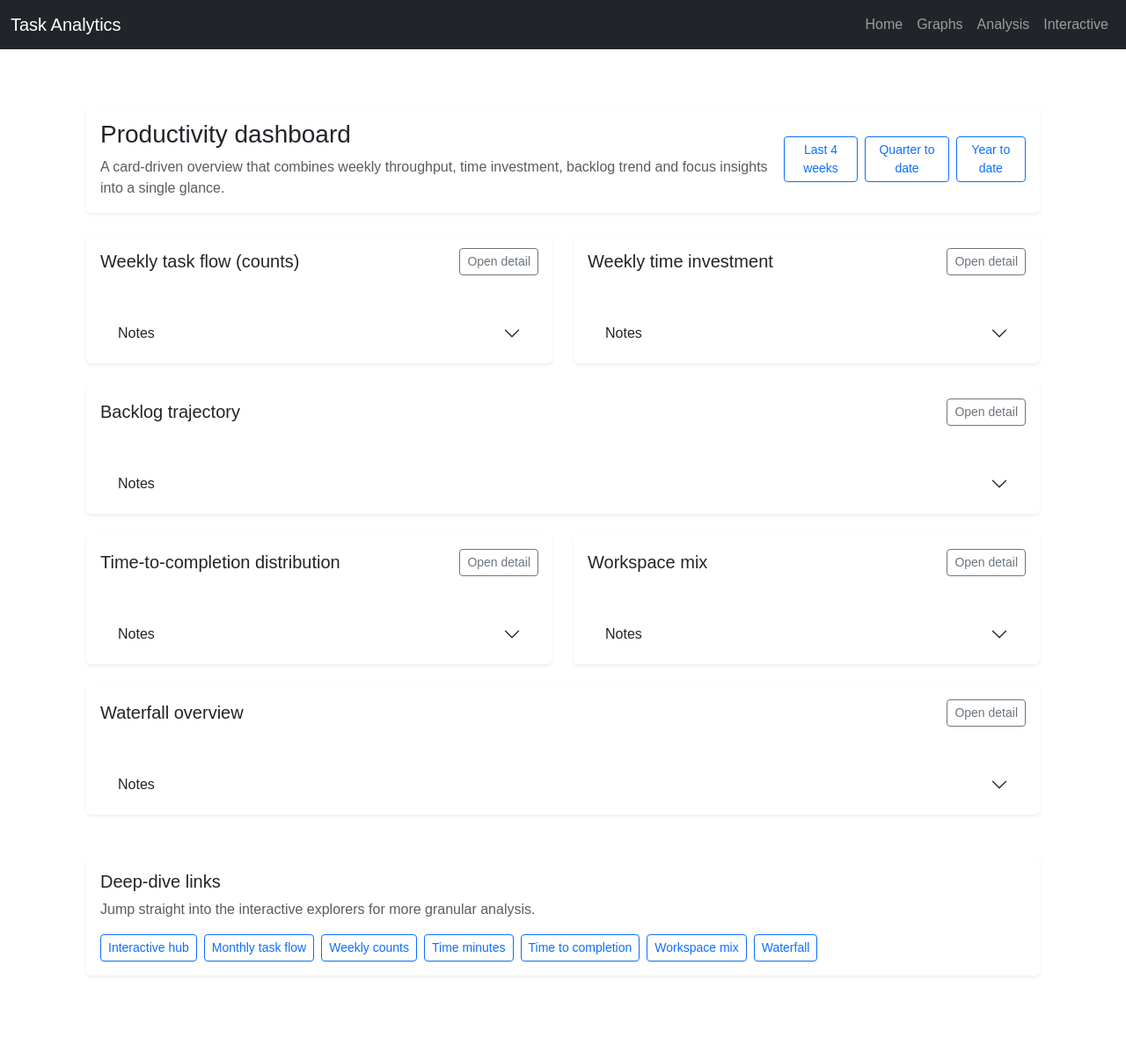
After one commit to Sentexi/AB-Productivity, a Flask app: template app/templates/dashboard.html in a window 1280 px wide. The commit adds this page. Shown: the whole page at 88% size. Run offline with Flask 3, Linux system fonts and the light colour scheme; the template is opened without the code that fills it, so the values that code supplies are empty; parts of the project's set-up code (start-up, migrations or seed data) failed here and were passed over.

Commit message:
Add consolidated dashboard endpoint and shared data prep

```diff
--- a/app/app.py
+++ b/app/app.py
@@ -2,10 +2,12 @@ import os
 import glob
 import sqlite3
 import sys
-from datetime import datetime
+from datetime import datetime, timedelta
 
 from flask import Flask, render_template
 import plotly.offline as pyo
+import plotly.graph_objects as go
+import pandas as pd
 
 BASE_DIR = os.path.dirname(__file__)
 ROOT_DIR = os.path.abspath(os.path.join(BASE_DIR, '..'))
@@ -32,6 +34,10 @@ from src.report import (
     interactive_workspace_piecharts,
     interactive_daily_time_backlog,
     interactive_waterfall,
+    prepare_weekly_time_minutes,
+    prepare_daily_time_backlog,
+    prepare_weekly_task_flow_counts,
+    prepare_ttc_statistics,
 )
 app = Flask(__name__, static_folder="static", template_folder="templates")
 
@@ -128,8 +134,272 @@ def interactive_index():
     return render_template('interactive/index.html')
 
 
+@app.route('/dashboard')
+def dashboard():
+    if df_global is None or analysis_global is None:
+        _load_data()
+
+    weekly_minutes = prepare_weekly_time_minutes(df_global)
+    weekly_counts = prepare_weekly_task_flow_counts(df_global)
+    daily_backlog = prepare_daily_time_backlog(df_global)
+    ttc_stats, ttc_done = prepare_ttc_statistics(df_global)
+
+    kpi_cards = []
+
+    # Weekly Throughput
+    if not weekly_counts.empty:
+        weekly_counts_sorted = weekly_counts.sort_values('week_start')
+        latest_week = weekly_counts_sorted.iloc[-1]
+        prev_week = weekly_counts_sorted.iloc[-2] if len(weekly_counts_sorted) > 1 else None
+        delta_done = (
+            latest_week['tasks_done'] - prev_week['tasks_done']
+            if prev_week is not None
+            else None
+        )
+        spark_weeks = weekly_counts_sorted.tail(8)
+        spark_div = _sparkline_div(
+            spark_weeks['label'],
+            spark_weeks['tasks_done'] - spark_weeks['tasks_created'],
+            color="#198754",
+        )
+        kpi_cards.append(
+            {
+                'title': 'Weekly Throughput',
+                'primary': f"{int(latest_week['tasks_done'])} done",
+                'secondary': f"{int(latest_week['tasks_created'])} created",
+                'delta': _format_delta(delta_done, unit=" vs prior"),
+                'sparkline': spark_div,
+                'footer': f"Week of {latest_week['label']}",
+            }
+        )
+
+    # Time Investment
+    if not weekly_minutes.empty:
+        weekly_minutes_sorted = weekly_minutes.sort_values('week_start')
+        latest_time = weekly_minutes_sorted.iloc[-1]
+        variance = latest_time['actual_minutes'] - latest_time['estimated_minutes']
+        spark_time = weekly_minutes_sorted.tail(8)
+        spark_div = _sparkline_div(
+            spark_time['label'],
+            spark_time['actual_minutes'],
+            color="#0d6efd",
+        )
+        delta = _format_delta(variance, unit=" min", invert=True)
+        kpi_cards.append(
+            {
+                'title': 'Time Investment',
+                'primary': f"{int(latest_time['actual_minutes']):,} min actual",
+                'secondary': f"{int(latest_time['estimated_minutes']):,} min planned",
+                'delta': delta,
+                'sparkline': spark_div,
+                'footer': 'Variance vs plan (lower is better)',
+            }
+        )
+
+    # Backlog Snapshot
+    if not daily_backlog.empty:
+        daily_sorted = daily_backlog.sort_values('date')
+        latest_day = daily_sorted.iloc[-1]
+        prev_day = daily_sorted.iloc[-2] if len(daily_sorted) > 1 else None
+        delta_backlog = (
+            latest_day['cumulative_backlog'] - prev_day['cumulative_backlog']
+            if prev_day is not None
+            else None
+        )
+        spark_daily = daily_sorted.tail(14)
+        spark_div = _sparkline_div(
+            spark_daily['date'],
+            spark_daily['cumulative_backlog'],
+            color="#6610f2",
+        )
+        kpi_cards.append(
+            {
+                'title': 'Backlog Snapshot',
+                'primary': _format_number(latest_day['cumulative_backlog'], unit=' min'),
+                'secondary': f"Net {int(latest_day['net_change']):,} min last day",
+                'delta': _format_delta(delta_backlog, unit=' min', invert=True),
+                'sparkline': spark_div,
+                'footer': f"Updated {latest_day['date']:%b %d, %Y}",
+            }
+        )
+
+    # Median TTC
+    stats = ttc_stats
+    recent_median = stats.get('recent_median')
+    overall_median = stats.get('overall_median')
+    if recent_median is not None or overall_median is not None:
+        delta_value = None
+        if recent_median is not None and overall_median is not None:
+            delta_value = recent_median - overall_median
+        recent_series = (
+            ttc_done.sort_values('Last edited').tail(30)
+            if not ttc_done.empty
+            else pd.DataFrame(columns=['Last edited', 'TTC'])
+        )
+        spark_div = _sparkline_div(
+            recent_series['Last edited'],
+            recent_series['TTC'],
+            color="#fd7e14",
+        )
+        kpi_cards.append(
+            {
+                'title': 'Median TTC',
+                'primary': _format_number(recent_median, unit=' days'),
+                'secondary': f"Overall { _format_number(overall_median, unit=' days') }",
+                'delta': _format_delta(delta_value, unit=' days', invert=True),
+                'sparkline': spark_div,
+                'footer': f"{stats.get('recent_count', 0)} tasks completed in window",
+            }
+        )
+
+    # Workspace Focus (last 30 days)
+    if not df_global.empty:
+        df_workspace = df_global.copy()
+        df_workspace['Created time'] = pd.to_datetime(df_workspace['Created time'], errors='coerce')
+        cutoff_date = datetime.now() - timedelta(days=30)
+        recent_workspace = df_workspace[df_workspace['Created time'] >= cutoff_date]
+        if recent_workspace.empty:
+            recent_workspace = df_workspace
+        workspace_counts = (
+            recent_workspace.groupby('Workspace').size().sort_values(ascending=False)
+        )
+        if not workspace_counts.empty:
+            top_workspace_raw = workspace_counts.index[0]
+            top_workspace = (
+                str(top_workspace_raw)
+                if pd.notna(top_workspace_raw)
+                else 'Unspecified'
+            )
+            total_recent = workspace_counts.sum()
+            share = workspace_counts.iloc[0] / total_recent * 100 if total_recent else 0
+            spark_div = None
+            if workspace_counts.shape[0] > 1:
+                share_series = (
+                    recent_workspace
+                    .set_index('Created time')
+                    .groupby(pd.Grouper(freq='W'))['Workspace']
+                    .apply(lambda x: (x == top_workspace).mean() * 100)
+                    .dropna()
+                )
+                spark_div = _sparkline_div(
+                    share_series.index.strftime('%Y-%m-%d'),
+                    share_series.values,
+                    color="#20c997",
+                )
+            kpi_cards.append(
+                {
+                    'title': 'Workspace Focus',
+                    'primary': f"{top_workspace}",
+                    'secondary': f"{share:.1f}% of last 30 days",
+                    'delta': {'text': '', 'is_positive': True},
+                    'sparkline': spark_div,
+                    'footer': 'Share of tasks by workspace',
+                }
+            )
+
+    # Flow Streak
+    if not daily_backlog.empty:
+        streak = 0
+        for change in reversed(daily_backlog.sort_values('date')['net_change']):
+            if change <= 0:
+                streak += 1
+            else:
+                break
+        spark_div = _sparkline_div(
+            daily_backlog.tail(14)['date'],
+            daily_backlog.tail(14)['net_change'],
+            color="#dc3545",
+        )
+        kpi_cards.append(
+            {
+                'title': 'Flow Streak',
+                'primary': f"{streak} day streak",
+                'secondary': 'Completions ≥ inflow',
+                'delta': _format_delta(
+                    daily_backlog.iloc[-1]['net_change'],
+                    unit=' min net',
+                    invert=True,
+                ),
+                'sparkline': spark_div,
+                'footer': 'Recent daily net changes',
+            }
+        )
+
+    # Trend charts for dashboard sections
+    weekly_counts_fig = interactive_weekly_task_flow_counts(df_global)
+    weekly_counts_div = _fig_to_div(weekly_counts_fig)
+
+    weekly_minutes_fig = interactive_weekly_time_minutes(df_global)
+    weekly_minutes_div = _fig_to_div(weekly_minutes_fig)
+
+    backlog_fig = interactive_daily_time_backlog(df_global)
+    backlog_div = _fig_to_div(backlog_fig)
+
+    ttc_fig = interactive_ttc_histogram(df_global)
+    ttc_div = _fig_to_div(ttc_fig)
+
+    workspace_fig = interactive_workspace_piecharts(df_global)
+    workspace_div = _fig_to_div(workspace_fig)
+
+    waterfall_fig = interactive_waterfall(df_global)
+    waterfall_div = _fig_to_div(waterfall_fig)
+
+    return render_template(
+        'dashboard.html',
+        kpi_cards=kpi_cards,
+        weekly_counts_div=weekly_counts_div,
+        weekly_minutes_div=weekly_minutes_div,
+        backlog_div=backlog_div,
+        ttc_div=ttc_div,
+        workspace_div=workspace_div,
+        waterfall_div=waterfall_div,
+    )
+
+
 def _fig_to_div(fig):
     return pyo.plot(fig, output_type='div', include_plotlyjs='cdn')
+
+
+def _format_number(value, unit=""):
+    if value is None:
+        return "—"
+    if isinstance(value, float) and value.is_integer():
+        value = int(value)
+    formatted = f"{value:,.0f}" if isinstance(value, int) else f"{value:,.1f}"
+    return f"{formatted}{unit}"
+
+
+def _format_delta(value, unit="", invert=False):
+    if value is None:
+        return {"text": "", "is_positive": False}
+    sign = "" if value < 0 else "+"
+    text = f"{sign}{value:,.1f}{unit}" if isinstance(value, float) else f"{sign}{int(value)}{unit}"
+    is_positive = value >= 0
+    if invert:
+        is_positive = not is_positive
+    return {"text": text, "is_positive": is_positive}
+
+
+def _sparkline_div(x_values, y_values, color="#0d6efd"):
+    if len(x_values) == 0:
+        return None
+    fig = go.Figure()
+    fig.add_trace(
+        go.Scatter(
+            x=x_values,
+            y=y_values,
+            mode="lines",
+            line=dict(color=color, width=2),
+            hoverinfo="skip",
+        )
+    )
+    fig.update_layout(
+        margin=dict(l=0, r=0, t=0, b=0),
+        xaxis=dict(visible=False),
+        yaxis=dict(visible=False),
+        height=120,
+    )
+    return _fig_to_div(fig)
 
 
 @app.route('/interactive/ttc')
--- /dev/null
+++ b/app/templates/dashboard.html
@@ -0,0 +1,245 @@
+{% extends 'base.html' %}
+{% block content %}
+<div class="container-xxl py-4">
+  <div class="row g-4 mb-4">
+    <div class="col-12">
+      <div class="card shadow-sm border-0">
+        <div class="card-body d-flex flex-column flex-lg-row justify-content-between align-items-lg-center">
+          <div>
+            <h1 class="h3 mb-2">Productivity dashboard</h1>
+            <p class="text-muted mb-0">A card-driven overview that combines weekly throughput, time investment, backlog trend and focus insights into a single glance.</p>
+          </div>
+          <div class="d-flex gap-2 mt-3 mt-lg-0">
+            <button class="btn btn-outline-primary btn-sm" type="button">Last 4 weeks</button>
+            <button class="btn btn-outline-primary btn-sm" type="button">Quarter to date</button>
+            <button class="btn btn-outline-primary btn-sm" type="button">Year to date</button>
+          </div>
+        </div>
+      </div>
+    </div>
+  </div>
+
+  <div class="row g-4 row-cols-1 row-cols-md-2 row-cols-xl-3 mb-4">
+    {% for card in kpi_cards %}
+    <div class="col">
+      <div class="card h-100 shadow-sm border-0">
+        <div class="card-body">
+          <div class="d-flex justify-content-between align-items-start mb-3">
+            <div>
+              <h2 class="h6 text-uppercase text-muted mb-1">{{ card.title }}</h2>
+              <div class="fs-4 fw-semibold">{{ card.primary }}</div>
+            </div>
+            {% if card.delta and card.delta.text and card.delta.text != '' %}
+            <span class="badge rounded-pill {% if card.delta.is_positive %}bg-success-subtle text-success{% else %}bg-danger-subtle text-danger{% endif %}">{{ card.delta.text }}</span>
+            {% endif %}
+          </div>
+          <p class="text-muted small mb-2">{{ card.secondary }}</p>
+          {% if card.sparkline %}
+          <div class="ratio" style="--bs-aspect-ratio:30%; min-height:120px;">
+            {{ card.sparkline|safe }}
+          </div>
+          {% endif %}
+        </div>
+        <div class="card-footer bg-transparent border-0 text-muted small">
+          {{ card.footer }}
+        </div>
+      </div>
+    </div>
+    {% endfor %}
+  </div>
+
+  <div class="row g-4 mb-4">
+    <div class="col-12 col-xl-6">
+      <div class="card h-100 shadow-sm border-0">
+        <div class="card-body">
+          <div class="d-flex justify-content-between align-items-center mb-3">
+            <h3 class="h5 mb-0">Weekly task flow (counts)</h3>
+            <a href="{{ url_for('interactive_taskflow_weekly') }}" class="btn btn-sm btn-outline-secondary">Open detail</a>
+          </div>
+          {{ weekly_counts_div|safe }}
+        </div>
+        <div class="card-footer bg-transparent border-0">
+          <div class="accordion" id="weeklyCountsNotes">
+            <div class="accordion-item border-0">
+              <h2 class="accordion-header" id="weeklyCountsHeading">
+                <button class="accordion-button collapsed" type="button" data-bs-toggle="collapse" data-bs-target="#weeklyCountsCollapse" aria-expanded="false" aria-controls="weeklyCountsCollapse">
+                  Notes
+                </button>
+              </h2>
+              <div id="weeklyCountsCollapse" class="accordion-collapse collapse" data-bs-parent="#weeklyCountsNotes">
+                <div class="accordion-body text-muted">
+                  Created work is rendered as red bars (negative axis) while completions appear in green, helping you spot throughput balance shifts week over week.
+                </div>
+              </div>
+            </div>
+          </div>
+        </div>
+      </div>
+    </div>
+    <div class="col-12 col-xl-6">
+      <div class="card h-100 shadow-sm border-0">
+        <div class="card-body">
+          <div class="d-flex justify-content-between align-items-center mb-3">
+            <h3 class="h5 mb-0">Weekly time investment</h3>
+            <a href="{{ url_for('interactive_time_minutes') }}" class="btn btn-sm btn-outline-secondary">Open detail</a>
+          </div>
+          {{ weekly_minutes_div|safe }}
+        </div>
+        <div class="card-footer bg-transparent border-0">
+          <div class="accordion" id="weeklyMinutesNotes">
+            <div class="accordion-item border-0">
+              <h2 class="accordion-header" id="weeklyMinutesHeading">
+                <button class="accordion-button collapsed" type="button" data-bs-toggle="collapse" data-bs-target="#weeklyMinutesCollapse" aria-expanded="false" aria-controls="weeklyMinutesCollapse">
+                  Notes
+                </button>
+              </h2>
+              <div id="weeklyMinutesCollapse" class="accordion-collapse collapse" data-bs-parent="#weeklyMinutesNotes">
+                <div class="accordion-body text-muted">
+                  Estimated minutes sit below the axis while delivered minutes sit above, so positive area indicates clearings of planned workload.
+                </div>
+              </div>
+            </div>
+          </div>
+        </div>
+      </div>
+    </div>
+  </div>
+
+  <div class="row g-4 mb-4">
+    <div class="col-12">
+      <div class="card h-100 shadow-sm border-0">
+        <div class="card-body">
+          <div class="d-flex justify-content-between align-items-center mb-3">
+            <h3 class="h5 mb-0">Backlog trajectory</h3>
+            <a href="{{ url_for('interactive_time_minutes') }}#backlog" class="btn btn-sm btn-outline-secondary">Open detail</a>
+          </div>
+          {{ backlog_div|safe }}
+        </div>
+        <div class="card-footer bg-transparent border-0">
+          <div class="accordion" id="backlogNotes">
+            <div class="accordion-item border-0">
+              <h2 class="accordion-header" id="backlogHeading">
+                <button class="accordion-button collapsed" type="button" data-bs-toggle="collapse" data-bs-target="#backlogCollapse" aria-expanded="false" aria-controls="backlogCollapse">
+                  Notes
+                </button>
+              </h2>
+              <div id="backlogCollapse" class="accordion-collapse collapse" data-bs-parent="#backlogNotes">
+                <div class="accordion-body text-muted">
+                  Bars highlight daily net backlog change, while the black line tracks cumulative minutes to reveal inflection points.
+                </div>
+              </div>
+            </div>
+          </div>
+        </div>
+      </div>
+    </div>
+  </div>
+
+  <div class="row g-4 mb-4">
+    <div class="col-12 col-xl-6">
+      <div class="card h-100 shadow-sm border-0">
+        <div class="card-body">
+          <div class="d-flex justify-content-between align-items-center mb-3">
+            <h3 class="h5 mb-0">Time-to-completion distribution</h3>
+            <a href="{{ url_for('interactive_ttc') }}" class="btn btn-sm btn-outline-secondary">Open detail</a>
+          </div>
+          {{ ttc_div|safe }}
+        </div>
+        <div class="card-footer bg-transparent border-0">
+          <div class="accordion" id="ttcNotes">
+            <div class="accordion-item border-0">
+              <h2 class="accordion-header" id="ttcHeading">
+                <button class="accordion-button collapsed" type="button" data-bs-toggle="collapse" data-bs-target="#ttcCollapse" aria-expanded="false" aria-controls="ttcCollapse">
+                  Notes
+                </button>
+              </h2>
+              <div id="ttcCollapse" class="accordion-collapse collapse" data-bs-parent="#ttcNotes">
+                <div class="accordion-body text-muted">
+                  Switch the dropdown to isolate yearly cohorts and monitor how cycle times shift over time without losing the aggregate view.
+                </div>
+              </div>
+            </div>
+          </div>
+        </div>
+      </div>
+    </div>
+    <div class="col-12 col-xl-6">
+      <div class="card h-100 shadow-sm border-0">
+        <div class="card-body">
+          <div class="d-flex justify-content-between align-items-center mb-3">
+            <h3 class="h5 mb-0">Workspace mix</h3>
+            <a href="{{ url_for('interactive_workspace') }}" class="btn btn-sm btn-outline-secondary">Open detail</a>
+          </div>
+          {{ workspace_div|safe }}
+        </div>
+        <div class="card-footer bg-transparent border-0">
+          <div class="accordion" id="workspaceNotes">
+            <div class="accordion-item border-0">
+              <h2 class="accordion-header" id="workspaceHeading">
+                <button class="accordion-button collapsed" type="button" data-bs-toggle="collapse" data-bs-target="#workspaceCollapse" aria-expanded="false" aria-controls="workspaceCollapse">
+                  Notes
+                </button>
+              </h2>
+              <div id="workspaceCollapse" class="accordion-collapse collapse" data-bs-parent="#workspaceNotes">
+                <div class="accordion-body text-muted">
+                  Click legend items to isolate a workspace and gauge how its contribution has changed across time ranges.
+                </div>
+              </div>
+            </div>
+          </div>
+        </div>
+      </div>
+    </div>
+  </div>
+
+  <div class="row g-4 mb-5">
+    <div class="col-12">
+      <div class="card h-100 shadow-sm border-0">
+        <div class="card-body">
+          <div class="d-flex justify-content-between align-items-center mb-3">
+            <h3 class="h5 mb-0">Waterfall overview</h3>
+            <a href="{{ url_for('interactive_waterfall_route') }}" class="btn btn-sm btn-outline-secondary">Open detail</a>
+          </div>
+          {{ waterfall_div|safe }}
+        </div>
+        <div class="card-footer bg-transparent border-0">
+          <div class="accordion" id="waterfallNotes">
+            <div class="accordion-item border-0">
+              <h2 class="accordion-header" id="waterfallHeading">
+                <button class="accordion-button collapsed" type="button" data-bs-toggle="collapse" data-bs-target="#waterfallCollapse" aria-expanded="false" aria-controls="waterfallCollapse">
+                  Notes
+                </button>
+              </h2>
+              <div id="waterfallCollapse" class="accordion-collapse collapse" data-bs-parent="#waterfallNotes">
+                <div class="accordion-body text-muted">
+                  The waterfall combines weekly net changes and cumulative totals to surface inflection points in backlog health.
+                </div>
+              </div>
+            </div>
+          </div>
+        </div>
+      </div>
+    </div>
+  </div>
+
+  <div class="row g-4 mb-5">
+    <div class="col-12">
+      <div class="card shadow-sm border-0">
+        <div class="card-body">
+          <h3 class="h5">Deep-dive links</h3>
+          <p class="text-muted">Jump straight into the interactive explorers for more granular analysis.</p>
+          <div class="d-flex flex-wrap gap-2">
+            <a href="{{ url_for('interactive_index') }}" class="btn btn-outline-primary btn-sm">Interactive hub</a>
+            <a href="{{ url_for('interactive_taskflow') }}" class="btn btn-outline-primary btn-sm">Monthly task flow</a>
+            <a href="{{ url_for('interactive_taskflow_weekly') }}" class="btn btn-outline-primary btn-sm">Weekly counts</a>
+            <a href="{{ url_for('interactive_time_minutes') }}" class="btn btn-outline-primary btn-sm">Time minutes</a>
+            <a href="{{ url_for('interactive_ttc') }}" class="btn btn-outline-primary btn-sm">Time to completion</a>
+            <a href="{{ url_for('interactive_workspace') }}" class="btn btn-outline-primary btn-sm">Workspace mix</a>
+            <a href="{{ url_for('interactive_waterfall_route') }}" class="btn btn-outline-primary btn-sm">Waterfall</a>
+          </div>
+        </div>
+      </div>
+    </div>
+  </div>
+</div>
+{% endblock %}
--- a/app/templates/index.html
+++ b/app/templates/index.html
@@ -3,4 +3,8 @@
 {% block content %}
 <h1 class="mt-4">Task Analytics Dashboard</h1>
 <p class="lead">Welcome! View the generated graphs and analyses from your latest export.</p>
+<div class="mt-4 d-flex flex-wrap gap-3">
+  <a class="btn btn-primary" href="{{ url_for('dashboard') }}">Open consolidated dashboard</a>
+  <a class="btn btn-outline-secondary" href="{{ url_for('interactive_index') }}">Explore interactive views</a>
+</div>
 {% endblock %}
```
Also changed, not shown: src/report.py (+116 -21 lines).
